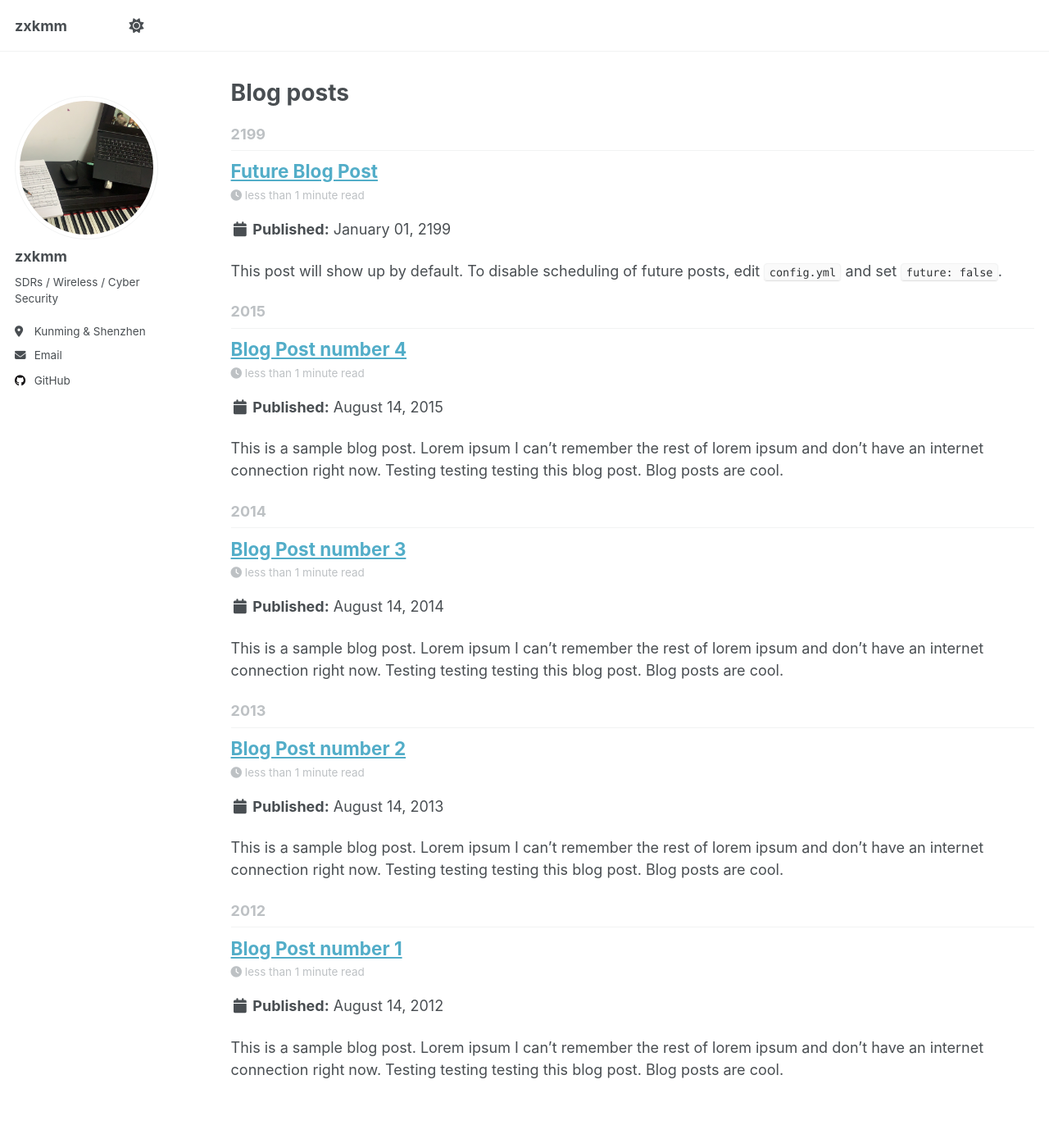
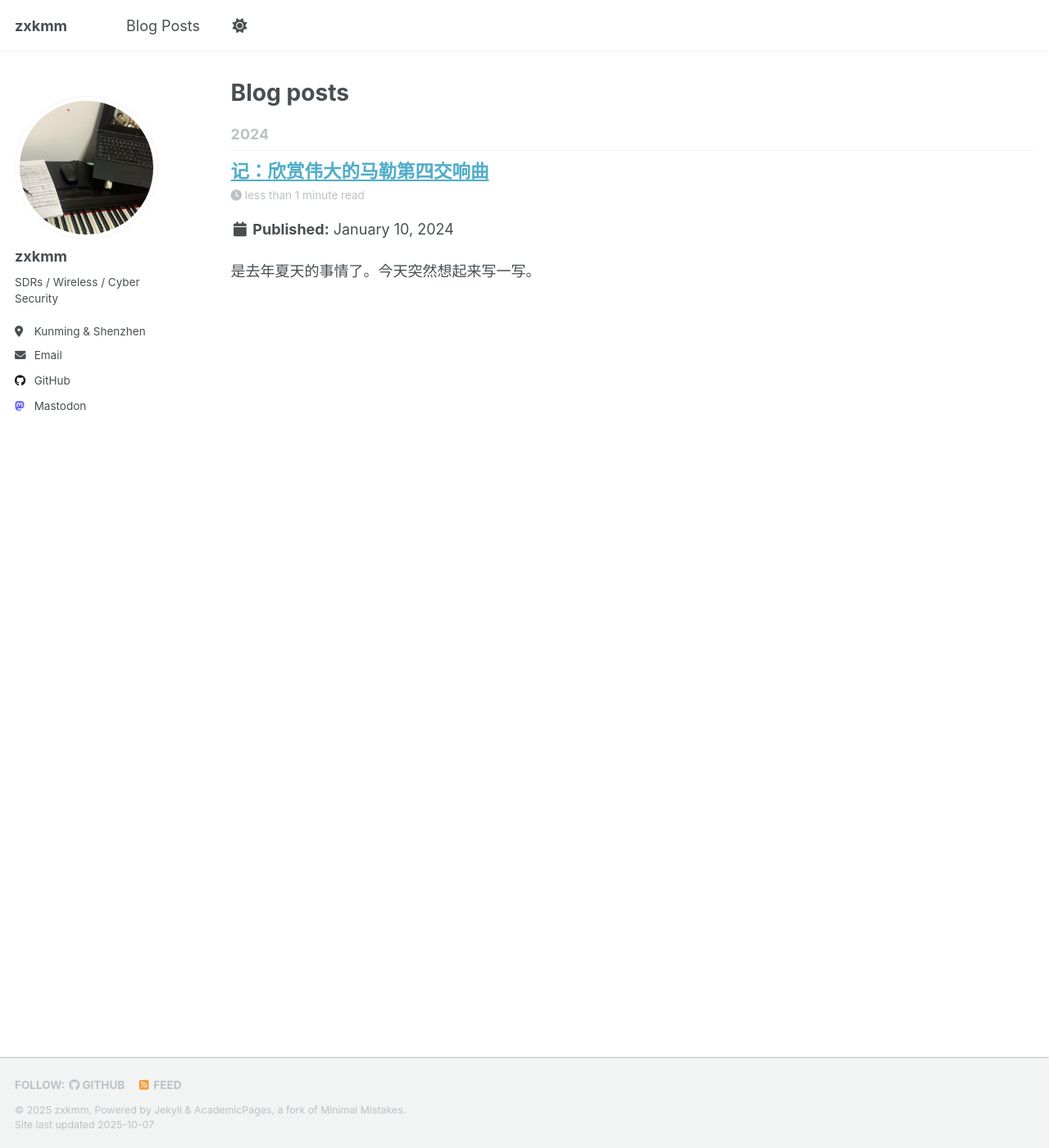
Before and after one commit to zxkmm/zxkmm.github.io, a Jekyll site: the page built from _pages/year-archive.html, in a window 1280 px wide and 1400 px high. Shown: the whole window at 82% size. Built offline with Jekyll 4.4.1, drawn with Linux system fonts in a browser that asks for light colours; a script that is not in the unit is left out.

Commit message:
add posts

```diff
--- a/_config.yml
+++ b/_config.yml
@@ -64,7 +64,7 @@ author:
   instagram        : # Username
   lastfm           : # Username
   linkedin         : # Username
-  mastodon         : # URL
+  mastodon         : 'https://mastodon.social/@zxkmm'
   medium           : # URL
   pinterest        : # Username
   soundcloud       : # Username
--- a/_data/navigation.yml
+++ b/_data/navigation.yml
@@ -20,8 +20,8 @@ main:
   # - title: "Portfolio"
   #   url: /portfolio/
 
-  # - title: "Blog Posts"
-  #   url: /year-archive/
+  - title: "Blog Posts"
+    url: /year-archive/
 
   # - title: "CV"
   #   url: /cv/
--- a/_posts/2012-08-14-blog-post-1.md
+++ /dev/null
@@ -1,20 +0,0 @@
----
-title: 'Blog Post number 1'
-date: 2012-08-14
-permalink: /posts/2012/08/blog-post-1/
-tags:
-  - cool posts
-  - category1
-  - category2
----
-
-This is a sample blog post. Lorem ipsum I can't remember the rest of lorem ipsum and don't have an internet connection right now. Testing testing testing this blog post. Blog posts are cool.
-
-Headings are cool
-======
-
-You can have many headings
-======
-
-Aren't headings cool?
-------
--- a/_posts/2013-08-14-blog-post-2.md
+++ /dev/null
@@ -1,20 +0,0 @@
----
-title: 'Blog Post number 2'
-date: 2013-08-14
-permalink: /posts/2013/08/blog-post-2/
-tags:
-  - cool posts
-  - category1
-  - category2
----
-
-This is a sample blog post. Lorem ipsum I can't remember the rest of lorem ipsum and don't have an internet connection right now. Testing testing testing this blog post. Blog posts are cool.
-
-Headings are cool
-======
-
-You can have many headings
-======
-
-Aren't headings cool?
-------
--- a/_posts/2014-08-14-blog-post-3.md
+++ /dev/null
@@ -1,20 +0,0 @@
----
-title: 'Blog Post number 3'
-date: 2014-08-14
-permalink: /posts/2014/08/blog-post-3/
-tags:
-  - cool posts
-  - category1
-  - category2
----
-
-This is a sample blog post. Lorem ipsum I can't remember the rest of lorem ipsum and don't have an internet connection right now. Testing testing testing this blog post. Blog posts are cool.
-
-Headings are cool
-======
-
-You can have many headings
-======
-
-Aren't headings cool?
-------
--- /dev/null
+++ b/_posts/2024-01-10-0.md
@@ -0,0 +1,23 @@
+---
+title: '记：欣赏伟大的马勒第四交响曲'
+date: 2024-01-10
+permalink: /posts/2024/01/2024-01-10-0/
+tags:
+  - music
+  - mahler
+---
+是去年夏天的事情了。今天突然想起来写一写。
+
+所在的三线小城市真的很难上演像样的音乐会。
+
+之前写了个 bot 专门监听我在的城市的各个歌剧院的官网，检测到马勒关键词就发邮件提醒。刚收到邮件时候还挺恍惚的以为又出 bug 了。点开一看当真有乐团演马勒了。立马订票付钱。
+
+第一次现场听音乐会，实在太过激动，我甚至百度了 “国内音乐会用不用穿正装” 。结果到场后发现几乎所有听众都是退休老人带孙子孙女来休闲的，还好我出门前纠结一番后选择穿运动服。
+
+想象中多辽阔的音响效果也没有出现，总的感觉和两千左右的入门设备分不出太大的区别。看来从初一开始攒钱玩 Hi-Fi 也不算交了智商税。
+
+当人生中重要的事快要发生时，总会有种不真实感：坐在地铁里一边读谱一边想，这该不会是个梦吧。
+
+转念一想，很多你以为会波澜壮阔的事情，等真的发生了，才发现只是稀松平常地一次经历： 你第一次提着大包小包没啥用的行李走进大学校园，匆匆赶着上课的人群让你感到一种陌生的归属感，但回想起来，那天平常得只是普通人生的一天罢了。 你大学毕业和朋友吃最后一顿散伙饭，或许是此生最后一次见面，但那天真的平常得你连酒都没喝第二杯，因为第二天还要赶飞机。
+
+音乐会总有散场的那刻，叙旧也总有叙完的那天，你的青春，那样悠悠的岁月，像是两种不同密度液体混合后偶然呈现的多彩图形，转瞬之间液体混合均匀再不存在，只留下无尽的高熵。 但是音乐带来的感动是真的，当年和朋友的开心也是真的。只是人生还要继续赶路罢了。
--- a/_posts/2199-01-01-future-post.md
+++ /dev/null
@@ -1,11 +0,0 @@
----
-title: 'Future Blog Post'
-date: 2199-01-01
-permalink: /posts/2012/08/blog-post-4/
-tags:
-  - cool posts
-  - category1
-  - category2
----
-
-This post will show up by default. To disable scheduling of future posts, edit `config.yml` and set `future: false`.
```
Also changed, not shown: _posts/2015-08-14-blog-post-4.md (deleted, +0 -20 lines).
